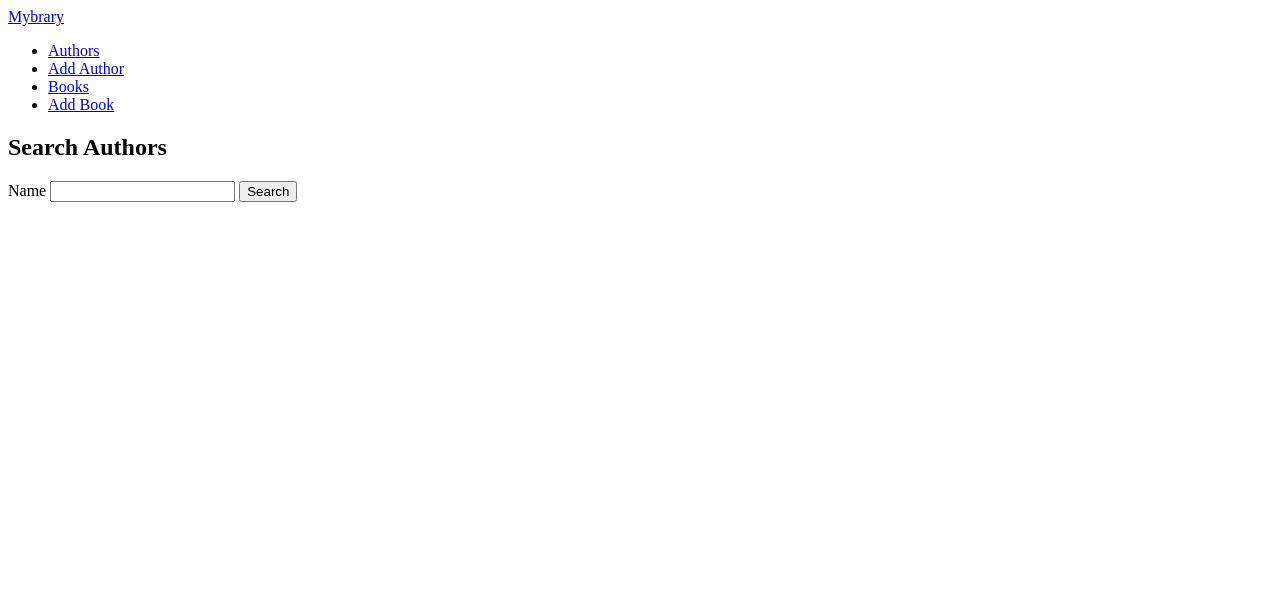
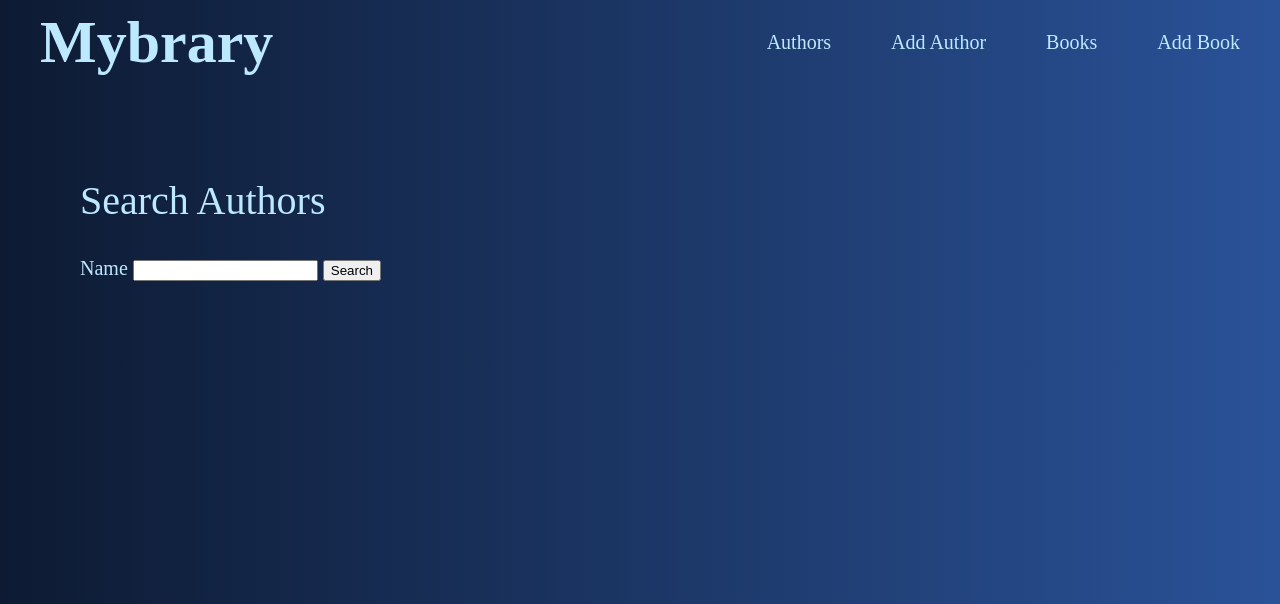
Before and after one commit to arpita-mon/Mylibrary, a Node server app: page /authors in a window 1280 px wide. Shown: the top 604 px of the page. Run offline with Node 20, Linux system fonts and the light colour scheme; data that the repository does not hold is empty; some libraries are stand-ins or nearby versions; some web fonts are replaced.

Commit message:
Added General Styles

```diff
--- /dev/null
+++ b/public/stylesheets/main.css
@@ -0,0 +1,33 @@
+@import 'shared/fonts.css';
+@import 'shared/variables.css';
+@import 'shared/header.css';
+@import 'shared/buttons.css';
+
+:root{
+    font-family: 'Gotham Rounded';
+    font-size: 20px;
+    color: var(--color-text-light);
+}
+
+*,*::before,*::after {
+    box-sizing: border-box;
+}
+
+body {
+    background: linear-gradient(to right, var(--color-background-dark), var(--color-background-light));
+}
+
+.container {
+    max-width: 1200px;
+    margin: auto;
+    margin-bottom: 3rem;
+}
+
+.inner-container {
+    margin: 0 2rem;
+}
+
+.page-header {
+    font-size: 2rem;
+    font-weight: 500;
+}
--- /dev/null
+++ b/public/stylesheets/shared/buttons.css
@@ -0,0 +1,49 @@
+:root{
+    --color-btn-border: black;
+    --color-btn-primary-text: hsl(var(--color-base-hue), 100%, 20%);
+    --color-btn-primary-text-dark: hsl(var(--color-base-hue), 100%, 10%);
+    --color-btn-primary-background: hsl(var(--color-base-hue), 100%, 83%);
+    --color-btn-danger-text: black;
+    --color-btn-danger-text-dark: black;
+    --color-btn-danger-background: hsl(var(--color-danger-hue),100%,83%);
+    --color-btn-danger-background-dark: hsl(var(--color-danger-hue),100%,73%);
+    --color-btn-primary-background-dark: hsl(var(--color-base-hue), 100%, 73%);
+}
+
+.btn{
+    border: 1px solid var(--color-btn-border);
+    border-radius:.5rem;
+    padding:.5rem 1rem;
+    font-size:1.2rem;
+    font-family:'Gotham Rounded';
+    cursor:pointer;
+    text-decoration: none;
+    text-align: center;
+}
+
+.btn-row{
+    display: flex;
+    align-items: flex-start;
+    gap: 1rem;
+    margin-top: 1rem;
+}
+
+.btn-primary{
+    color:var(--color-btn-primary-text);
+    background-color:var(--color-btn-primary-background);
+}
+
+.btn-primary:hover{
+    color:var(--color-btn-primary-text-dark);
+    background-color:var(--color-btn-primary-background-dark);
+}
+
+.btn-danger{
+    color:var(--color-btn-danger-text);
+    background-color:var(--color-btn-danger-background);
+}
+
+.btn-danger:hover{
+    color:var(--color-btn-danger-text-dark);
+    background-color:var(--color-btn-danger-background-dark);
+}
--- /dev/null
+++ b/public/stylesheets/shared/fonts.css
@@ -0,0 +1,21 @@
+@font-face {
+  font-family: 'Gotham Rounded';
+  src: url('/fonts/GothamRounded-Bold.woff2') format('woff2'),
+       url('/fonts/GothamRounded-Bold.woff') format('woff');
+  font-weight: bold;
+  font-style: normal;
+}
+@font-face {
+  font-family: 'Gotham Rounded';
+  src: url('/fonts/GothamRounded-Medium.woff2') format('woff2'),
+       url('/fonts/GothamRounded-Medium.woff') format('woff');
+  font-weight: 500;
+  font-style: normal;
+}
+@font-face {
+  font-family: 'Gotham Rounded';
+  src: url('/fonts/GothamRounded-Light.woff2') format('woff2'),
+       url('/fonts/GothamRounded-Light.woff') format('woff');
+  font-weight: 300;
+  font-style: normal;
+}
--- /dev/null
+++ b/public/stylesheets/shared/header.css
@@ -0,0 +1,38 @@
+:root{
+    --nav-title-font-size: 3rem;
+    --nav-title-font-weight:bold;
+    --nav-link-font-weight: 300;
+}
+
+.header-title {
+    color: var(--color-text-light);
+    text-decoration: none;
+    font-size: var(--nav-title-font-size);
+    font-weight: var(--nav-title-font-weight);
+}
+
+.header-nav {
+    display: flex;
+    flex-wrap: wrap;
+    justify-content: space-between;
+    align-items: center;
+    margin-bottom: 5rem;
+}
+
+.header-nav ul {
+    list-style: none;
+    padding: 0;
+    margin: 0;
+    display: flex;
+    gap: 3rem;
+}
+
+.header-nav li a{
+    color: var(--color-text-light);
+    text-decoration: none;
+    font-weight: var(--nav-link-font-weight);
+}
+
+.header-nav li a:hover, .header-title:hover {
+    color: white;
+}
--- /dev/null
+++ b/public/stylesheets/shared/variables.css
@@ -0,0 +1,8 @@
+:root{
+    --color-base-hue: 200;
+    --color-danger-hue-offset:180;
+    --color-danger-hue: calc(var(--color-base-hue) - var(--color-danger-hue-offset));
+    --color-background-dark: #0d1a32;
+    --color-background-light: #2a5298;
+    --color-text-light: hsl(var(--color-base-hue), 100%, 87%);
+}
--- a/views/authors/edit.ejs
+++ b/views/authors/edit.ejs
@@ -1,4 +1,4 @@
-<h2>Edit Author</h2>
+<h2 class="page-header">Edit Author</h2>
 <form action="/authors/<%= author.id %>?_method=PUT" method="POST">
     <%- include('_form_fields') %>
     <a href="/authors/<%= author.id %>">Cancel</a>
--- a/views/authors/index.ejs
+++ b/views/authors/index.ejs
@@ -1,4 +1,4 @@
-<h2>Search Authors</h2>
+<h2 class="page-header">Search Authors</h2>
 <form action="/authors" method="GET">
   <label>Name</label>
   <input type="text" name="name" value="<%= searchOptions.name %>">
@@ -7,7 +7,9 @@
 <br>
 <% authors.forEach(author => { %>
     <div><%= author.name %></div>
-    <a href="/authors/<%= author._id %>">View</a>
-    <a href="/authors/<%= author._id %>/edit">Edit</a>
-    <%- include('../partials/deleteForm', { url:`/authors/${author._id}` }) %>
+    <div class="btn-row">
+        <a class="btn btn-primary" href="/authors/<%= author._id %>">View</a>
+        <a class="btn btn-primary" href="/authors/<%= author._id %>/edit">Edit</a>
+        <%- include('../partials/deleteForm', { url:`/authors/${author._id}` }) %>
+    </div>
 <% }) %>
--- a/views/authors/new.ejs
+++ b/views/authors/new.ejs
@@ -1,4 +1,4 @@
-<h2>New Author</h2>
+<h2 class="page-header">New Author</h2>
 <form action="/authors" method="POST">
     <%- include('_form_fields') %>
     <a href="/authors">Cancel</a>
--- a/views/authors/show.ejs
+++ b/views/authors/show.ejs
@@ -1,8 +1,8 @@
-<h2><%= author.name %></h2>
+<h2 class="page-header"><%= author.name %></h2>
 <a href="/authors/<%= author._id %>/edit">Edit</a>
 <%- include('../partials/deleteForm', { url:`/authors/${author._id}` }) %>
 <% if (booksByAuthor.length > 0) { %>
-  <h2>Books by <%= author.name %></h2>
+  <h2 class="page-header">Books by <%= author.name %></h2>
     <% booksByAuthor.forEach(book => { %>
       <a href="/books/<%= book.id %>">
       <img src="<%= book.coverImagePath %>" height="150" width="auto">
--- a/views/books/edit.ejs
+++ b/views/books/edit.ejs
@@ -1,4 +1,4 @@
-<h2>Edit Book</h2>
+<h2 class="page-header">Edit Book</h2>
 <form action="/books/<%= book.id %>?_method=PUT" method="POST" enctype="multipart/form-data">
     <%- include('_form_fields') %>
     <a href="/books">Cancel</a>
--- a/views/books/index.ejs
+++ b/views/books/index.ejs
@@ -1,4 +1,4 @@
-<h2>Search Book</h2>
+<h2 class="page-header">Search Book</h2>
 <form action="/books" method="GET">
   <div>
   <label>Title</label>
--- a/views/books/new.ejs
+++ b/views/books/new.ejs
@@ -1,4 +1,4 @@
-<h2>New Book</h2>
+<h2 class="page-header">New Book</h2>
 <form action="/books" method="POST" enctype="multipart/form-data">
     <%- include('_form_fields') %>
     <a href="/books">Cancel</a>
--- a/views/books/show.ejs
+++ b/views/books/show.ejs
@@ -1,4 +1,4 @@
-<h2><%= book.title %></h2>
+<h2 class="page-header"><%= book.title %></h2>
 <img src="<%= book.coverImagePath %>" style="height: 150px; width: auto;">
 <div>
     Author: <%= book.author.name %>
--- a/views/index.ejs
+++ b/views/index.ejs
@@ -1,4 +1,4 @@
-<h2>Recently Added</h2>
+<h2 class="page-header">Recently Added</h2>
 <div>
 <% books.forEach(book => { %>
     <a href="/books/<%= book.id %>">
--- a/views/layouts/layout.ejs
+++ b/views/layouts/layout.ejs
@@ -3,10 +3,15 @@
 <head>
     <meta charset="UTF-8">
     <meta name="viewport" content="width=device-width, initial-scale=1.0">
+    <link rel="stylesheet" href="/stylesheets/main.css">
     <title>Mybrary</title>
 </head>
 <body>
-    <%- include('../partials/header.ejs') %>
-    <%- body %>
+    <div class="container">
+            <%- include('../partials/header.ejs') %>
+             <div class="inner-container">
+            <%- body %>
+        </div>
+    </div>
 </body>
 </html>
--- a/views/partials/deleteForm.ejs
+++ b/views/partials/deleteForm.ejs
@@ -1,3 +1,3 @@
 <form method="POST" action="<%= url %>?_method=DELETE">
-  <button type="submit">Delete</button>
+  <button class="btn btn-danger" type="submit">Delete</button>
 </form>
--- a/views/partials/header.ejs
+++ b/views/partials/header.ejs
@@ -1,6 +1,6 @@
 <header>
-    <nav>
-        <a href="/">Mybrary</a>
+    <nav class="header-nav">
+        <a class="header-title" href="/">Mybrary</a>
         <ul>
             <li><a href="/authors">Authors</a></li>
             <li><a href="/authors/new">Add Author</a></li>
```
